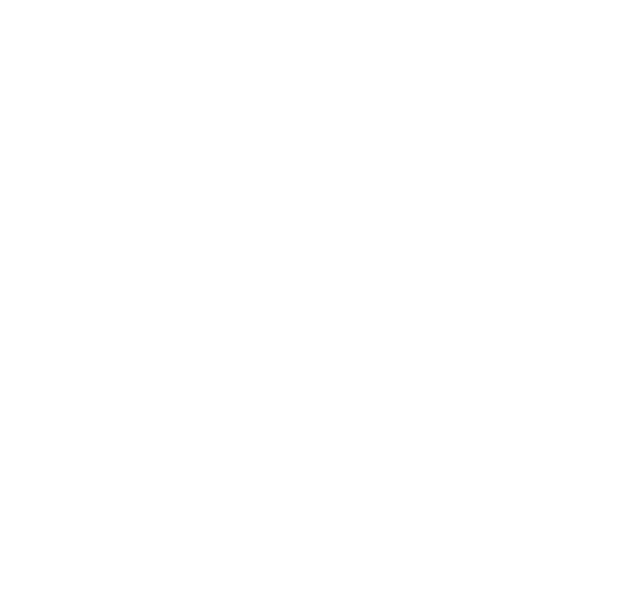
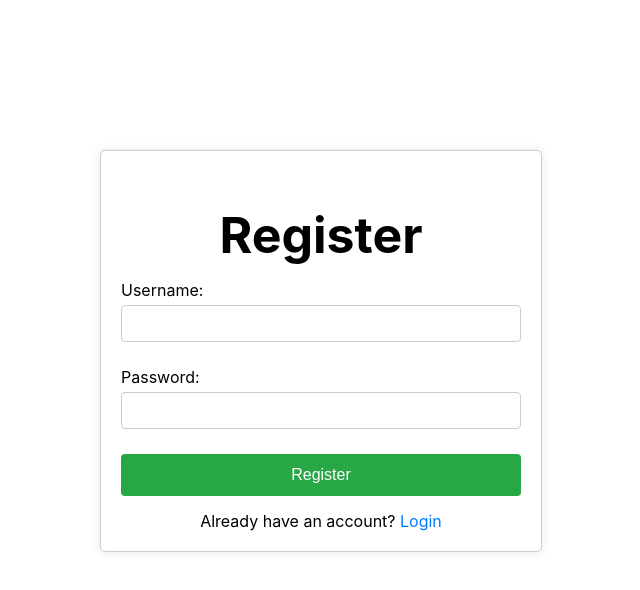
Before and after one commit to EthanArvizo/front-end-money-transfer, a React (Create React App) app in the folder front-end-money-transfer/: page /register in a window 1280 px wide. Before the commit this address had no page. Shown: the top 590 px of the page, without its empty margins (319-959 px from the left). Built offline with nearby package versions, Linux system fonts and the light colour scheme.

Commit message:
created link to registration link if there is no account

```diff
--- a/front-end-money-transfer/src/App.js
+++ b/front-end-money-transfer/src/App.js
@@ -1,14 +1,15 @@
 // App.js
-import React, { useEffect } from 'react';
-import { BrowserRouter as Router, Route, Routes } from 'react-router-dom';
-import { AuthProvider } from './AuthContext';
-import Login from './components/auth/Login';
-import HomePage from './components/HomePage';
-import DashBoard from './components/dashboard/Dashboard';
+import React, { useEffect } from "react";
+import { BrowserRouter as Router, Route, Routes } from "react-router-dom";
+import { AuthProvider } from "./AuthContext";
+import Login from "./components/auth/Login";
+import HomePage from "./components/HomePage";
+import DashBoard from "./components/dashboard/Dashboard";
+import Register from './components/auth/Registration';
 
 function App() {
   useEffect(() => {
-    console.log('App rendered');
+    console.log("App rendered");
   }, []);
 
   return (
@@ -17,6 +18,7 @@ function App() {
         <Routes>
           <Route path="/" element={<HomePage />} />
           <Route path="/login" element={<Login />} />
+          <Route path="/register" element={<Register />} />
           <Route path="/Dashboard" element={<DashBoard />} />
         </Routes>
       </Router>
--- a/front-end-money-transfer/src/api/tenmoApi.js
+++ b/front-end-money-transfer/src/api/tenmoApi.js
@@ -16,3 +16,16 @@ export const login = async (username, password) => {
     throw error;
   }
 };
+
+export const registerUser = async (username, password) => {
+  try {
+    const response = await axiosInstance.post('/register', {
+      username,
+      password,
+    });
+
+    return response.data;
+  } catch (error) {
+    throw error;
+  }
+};
--- a/front-end-money-transfer/src/components/auth/Login.js
+++ b/front-end-money-transfer/src/components/auth/Login.js
@@ -3,6 +3,7 @@ import { login } from '../../api/tenmoApi';
 import { useNavigate } from 'react-router-dom';
 import { useAuth } from '../../AuthContext';
 import '../../styles/Login.css';
+import { Link } from 'react-router-dom';
 
 const Login = () => {
   const [username, setUsername] = useState('');
@@ -34,31 +35,37 @@ const Login = () => {
 
   return (
     <div className="login-container">
-      <h2>Login</h2>
+      <h2 className="login-heading">Login</h2>
       <form className="login-form">
         <div className="form-group">
-          <label htmlFor="username">Username:</label>
+          <label className="label" htmlFor="username">
+            Username:
+          </label>
           <input
             type="text"
             id="username"
             value={username}
             onChange={(e) => setUsername(e.target.value)}
+            className="input"
           />
         </div>
         <div className="form-group">
-          <label htmlFor="password">Password:</label>
+          <label className="label" htmlFor="password">
+            Password:
+          </label>
           <input
             type="password"
             id="password"
             value={password}
             onChange={(e) => setPassword(e.target.value)}
+            className="input"
           />
         </div>
-        <button type="button" onClick={handleLogin}>
+        <button type="button" onClick={handleLogin} className="button">
           Login
         </button>
         <div className="register-link">
-          Don't have an account? <a href="#">Register</a>
+          Don't have an account? <Link to="/register">Register</Link>
         </div>
       </form>
     </div>
--- a/front-end-money-transfer/src/components/auth/Registration.js
+++ b/front-end-money-transfer/src/components/auth/Registration.js
@@ -0,0 +1,51 @@
+import React, { useState } from 'react';
+import { registerUser } from '../../api/tenmoApi'; // Adjust the import path as needed
+import '../../styles/Registration.css';
+import { Link } from 'react-router-dom';
+
+const Register = () => {
+  const [username, setUsername] = useState('');
+  const [password, setPassword] = useState('');
+
+  const handleRegister = () => {
+    registerUser(username, password);
+  };
+
+  return (
+    <div className="registration-container">
+      <h1 className="registration-heading">Register</h1>
+      <form className="registration-form">
+        <div className="registration-group">
+          <label className="registration-label" htmlFor="username">
+            Username:
+          </label>
+          <input
+            type="text"
+            value={username}
+            onChange={(e) => setUsername(e.target.value)}
+            className="registration-input"
+          />
+        </div>
+        <div className="registration-group">
+          <label className="registration-label" htmlFor="password">
+            Password:
+          </label>
+          <input
+            type="password"
+            value={password}
+            onChange={(e) => setPassword(e.target.value)}
+            className="registration-input"
+          />
+        </div>
+        <button type="button" onClick={handleRegister} className="registration-button">
+          Register
+        </button>
+      </form>
+      <div className="registration-link">
+        Already have an account? <Link to="/login">Login</Link>
+      </div>
+    </div>
+  );
+};
+
+export default Register;
--- a/front-end-money-transfer/src/components/dashboard/Dashboard.js
+++ b/front-end-money-transfer/src/components/dashboard/Dashboard.js
@@ -20,10 +20,8 @@ const Dashboard = () => {
         try {
           // Fetch balance
           const balanceResponse = await getBalance(user.id, authToken);
-          console.log('User balance response:', balanceResponse);
 
           if (typeof balanceResponse === 'number') {
-            console.log('Setting balance:', balanceResponse);
             setBalance(balanceResponse);
 
             // Fetch account details using userId
--- a/front-end-money-transfer/src/index.js
+++ b/front-end-money-transfer/src/index.js
@@ -1,15 +1,21 @@
 import React from 'react';
-import ReactDOM from 'react-dom';
+import ReactDOM from 'react-dom/client';
 import './index.css';
 import App from './App';
 import reportWebVitals from './reportWebVitals';
 
-ReactDOM.render(
-  <React.StrictMode>
-    <App />
-  </React.StrictMode>,
-  document.getElementById('root')
-);
+const root = document.getElementById('root');
+const reactRoot = ReactDOM.createRoot(root);
+
+if (process.env.NODE_ENV === 'development') {
+  reactRoot.render(
+    <React.StrictMode>
+      <App />
+    </React.StrictMode>,
+  );
+} else {
+  reactRoot.render(<App />);
+}
 
 // If you want to start measuring performance in your app, pass a function
 // to log results (for example: reportWebVitals(console.log))
--- a/front-end-money-transfer/src/styles/Login.css
+++ b/front-end-money-transfer/src/styles/Login.css
@@ -1,10 +1,12 @@
+/* Login.css */
+
 .login-container {
   max-width: 400px;
   margin: auto;
   padding: 20px;
-  border: 1px solid #ccc;
-  border-radius: 5px;
-  box-shadow: 0 0 10px rgba(0, 0, 0, 0.1);
+  border: 1px solid #ddd;
+  border-radius: 8px;
+  box-shadow: 0 0 20px rgba(0, 0, 0, 0.1);
   background-color: #fff;
   margin-top: 150px;
 }
@@ -12,35 +14,52 @@
 .login-form {
   display: flex;
   flex-direction: column;
-  gap: 10px;
+  gap: 15px;
 }
 
 .form-group {
   display: flex;
   flex-direction: column;
-  margin-bottom: 15px;
+  margin-bottom: 20px;
 }
 
-label {
-  margin-bottom: 5px;
+.label {
+  font-size: 16px;
+  margin-bottom: 8px;
 }
 
-button {
-  padding: 10px;
-  background-color: #007bff;
+.input {
+  padding: 12px;
+  font-size: 16px;
+  border: 1px solid #ddd;
+  border-radius: 4px;
+}
+
+.button {
+  background-color: #28a745;
   color: #fff;
   border: none;
-  border-radius: 5px;
+  border-radius: 4px;
+  padding: 12px;
+  font-size: 16px;
   cursor: pointer;
+  transition: background-color 0.3s ease;
 }
 
-button:hover {
-  background-color: #0056b3;
+.button:hover {
+  background-color: #218838;
+}
+
+.login-heading {
+  font-size: 50px; /* Adjust the font size as needed */
+  text-align: center;
+  margin-bottom: 15px;
 }
 
 .register-link {
   text-align: center;
   margin-top: 15px;
+  font-size: 14px;
 }
 
 .register-link a {
--- /dev/null
+++ b/front-end-money-transfer/src/styles/Registration.css
@@ -0,0 +1,68 @@
+.registration-container {
+    max-width: 400px;
+    margin: auto;
+    padding: 20px;
+    border: 1px solid #ccc;
+    border-radius: 5px;
+    box-shadow: 0 0 10px rgba(0, 0, 0, 0.1);
+    background-color: #fff;
+    margin-top: 150px;
+  }
+
+  .registration-form {
+    display: flex;
+    flex-direction: column;
+    gap: 10px;
+  }
+
+  .registration-group {
+    display: flex;
+    flex-direction: column;
+    margin-bottom: 15px;
+  }
+
+  .registration-label {
+    margin-bottom: 5px;
+  }
+
+  .registration-input {
+    padding: 10px;
+    border: 1px solid #ccc;
+    border-radius: 4px;
+  }
+
+  .registration-button {
+    background-color: #28a745; /* Green color */
+    color: #fff;
+    border: none;
+    border-radius: 4px;
+    padding: 12px;
+    font-size: 16px;
+    cursor: pointer;
+    transition: background-color 0.3s ease;
+    width: 100%;
+  }
+
+  .registration-button:hover {
+    background-color: #218838; /* Darker green on hover */
+  }
+
+  .registration-link {
+    text-align: center;
+    margin-top: 15px;
+  }
+
+  .registration-link a {
+    color: #007bff;
+    text-decoration: none;
+  }
+
+  .registration-link a:hover {
+    text-decoration: underline;
+  }
+
+  .registration-heading {
+    font-size: 50px; /* Adjust the font size as needed */
+    text-align: center;
+    margin-bottom: 15px;
+  }
```
